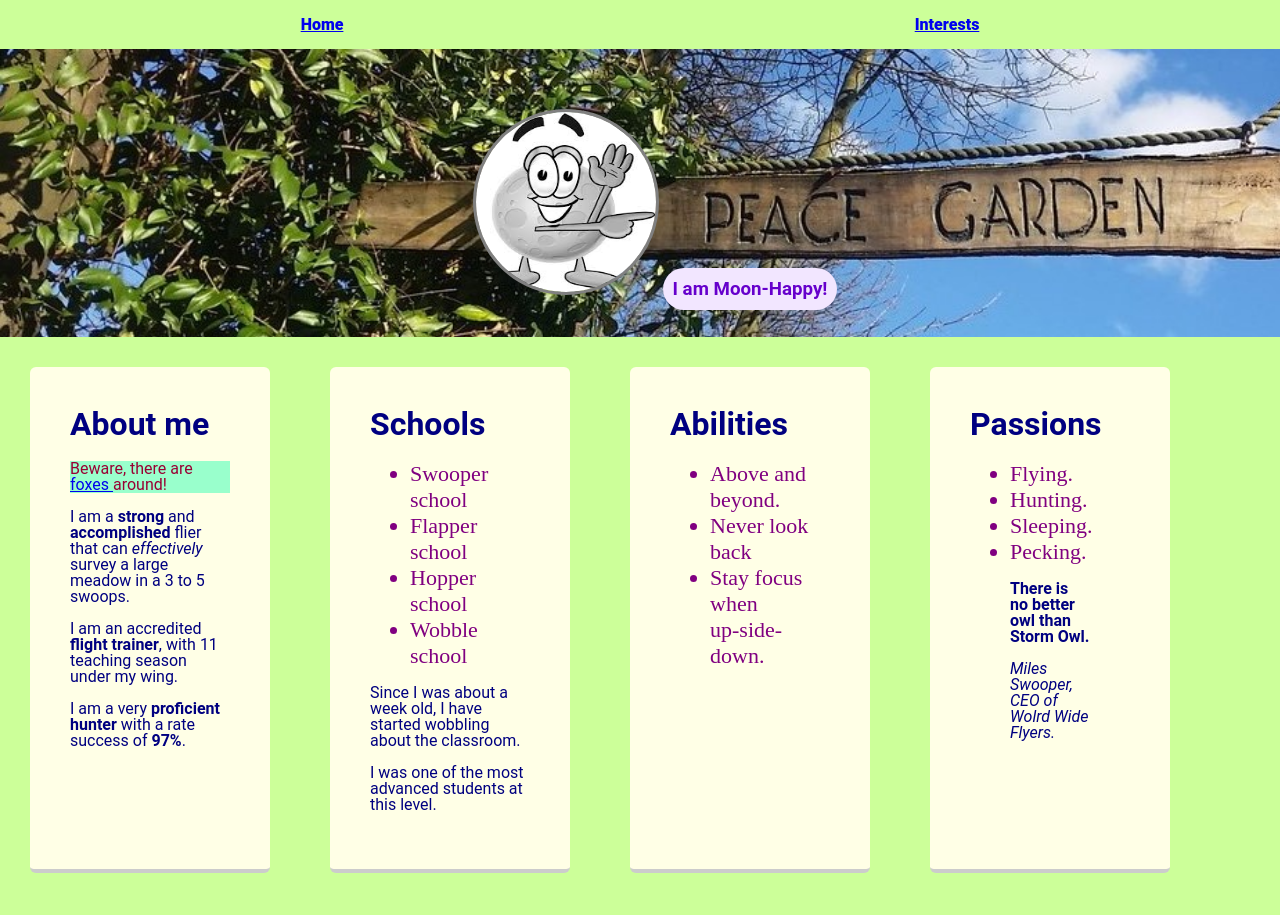
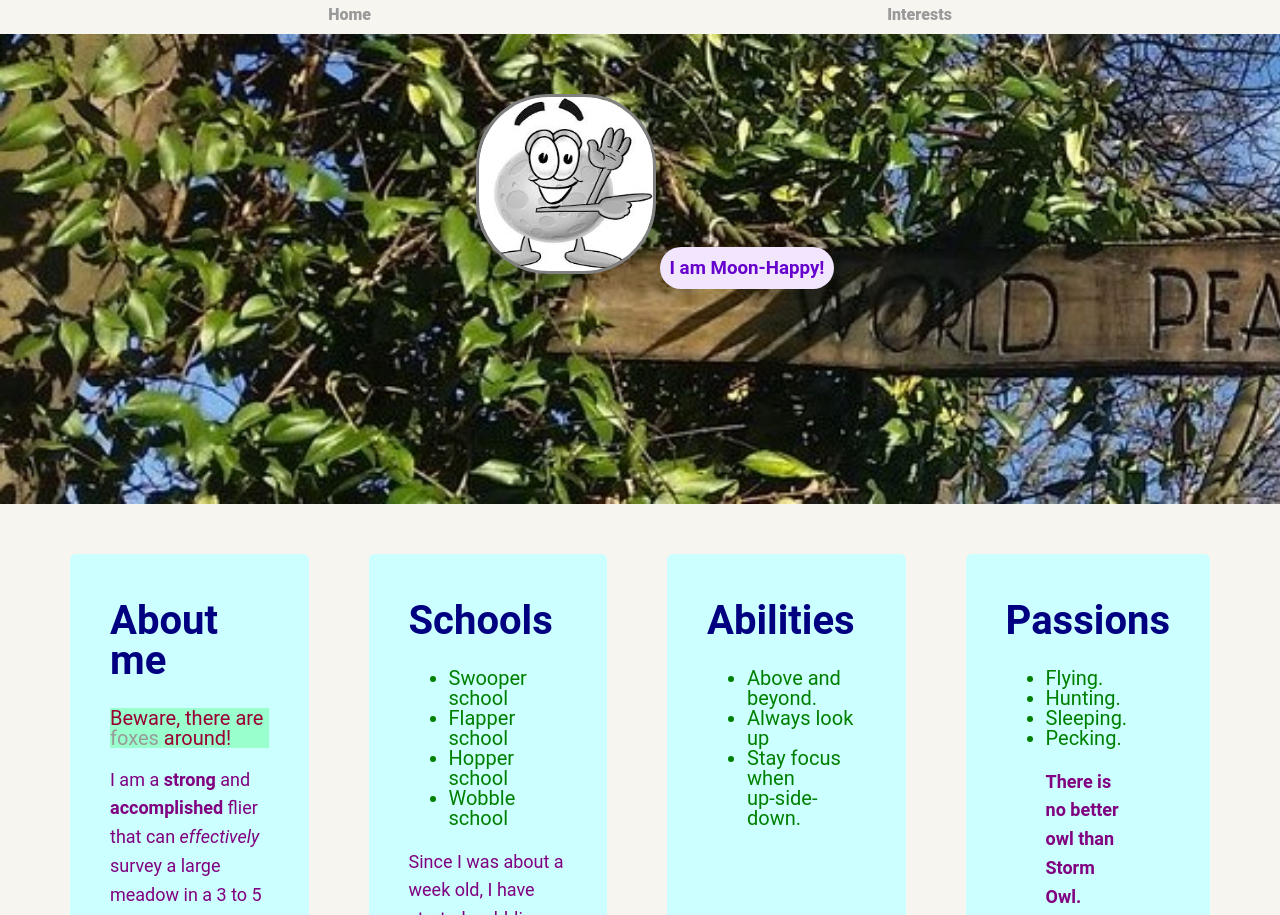
Before and after one commit to frontwebdev9/techdegree-project-1, a plain HTML site: page experience.html in a window 1280 px wide. Shown: the top 915 px of the page. Drawn offline with Linux system fonts and the light colour scheme; a web font is replaced by a local one.

Commit message:
all style in styles.css

```diff
--- a/experience.html
+++ b/experience.html
@@ -3,24 +3,24 @@
 <html lang="en">
   <head>
     <title>Experience</title>
-    <link rel="stylesheet" href="./experience.css">
-    <link rel="stylesheet" href="./interests.css">
+    <link rel="stylesheet" href="./styles.css">
+    <link rel="stylesheet" href="./styles.css">
     <link href="https://fonts.googleapis.com/css?family=Baloo+Thambi+2&display=swap" rel="stylesheet">
   </head>
 
   <body>
-<div class="main-nav">
+<nav>
         <ul class="nav">
           <li><a href="index.html">Home</a></li>
           <li><a href="interests.html">Interests</a></li>
         </ul>
-  <header>
+  <header class="experience">
         <img src="images/moon-happy.jpg" alt="drawing of happy moon" class="my-image">
         <h3>I am Moon-Happy!</h3>
   </header>
-</div>
+</nav>
 <main class="flex">
-  <div class="card">
+  <div class="categ">
     <h1>About me</h1>
         <div class="warning">Beware, there are <a href="images/cute-fox.jpg">foxes </a> around! </div>
       <p>I am a <b> strong </b>and <b>accomplished </b> flier that can <em>effectively</em> survey a large meadow in a 3 to 5 swoops.</p>
@@ -28,7 +28,7 @@
       <p>I am a very <b>proficient hunter</b> with a rate success of <b>97%</b>.</p>
   </div>
 
-  <div class="card">
+  <div class="categ">
       <h1>Schools</h1>
         <ul>
           <li>Swooper school</li>
@@ -40,17 +40,17 @@
         <p>I was one of the most advanced students at this level.</p>
     </div>
 
-    <div class="card">
+    <div class="categ">
       <h1> Abilities</h1>
           <ul>
             <li>Above and beyond.</li>
-            <li>Never look back</li>
+            <li>Always look up</li>
             <li>Stay focus when <br>
                up-side-down.</li>
            </ul>
       </div>
 
-      <div class="card">
+      <div class="categ">
         <h1> Passions</h1>
           <ul>
             <li>Flying.</li>
@@ -58,7 +58,7 @@
             <li>Sleeping.</li>
             <li>Pecking.</li>
           </ul>
-          <blockquote>
+          <blockquote class="q">
             <p><strong>There is no better owl than Storm Owl.</strong></p>
             <p><em>Miles Swooper, CEO of Wolrd Wide Flyers.</em></p>
           </blockquote>
--- a/styles.css
+++ b/styles.css
@@ -190,16 +190,15 @@ a.social:hover {
     padding: 0 30px;
   }
 
-  main {
+main {
     padding-top: 20px;
   }
 
-  main p {
+main p {
     line-height: 1.6em;
     color: #333300;
   }
-
-  footer {
+footer {
     font-size: 1.3em;
     max-width: 1200px;
     margin: 40px auto;
@@ -226,3 +225,60 @@ mark {
   color: blue;
   padding: 50px;
 }
+.experience {
+  background: url(images/garden-of-peace1.jpg);
+  background-size: cover;
+  overflow: hidden;
+  padding-top: 60px;
+  transition: all 1s;
+}
+.my-image {
+  width: 180px;
+  height: 180px;
+  border-radius: 40%;
+  border: 3px solid grey;
+  margin-left: 30px;
+  transition: all .10s;
+}
+.my-image:hover {
+  transform: scale(1.2) rotate(360deg);
+}
+h3 {
+  background-color: #f2e6ff;
+  color: #6600cc;
+  padding: 10px;
+  border-radius: 50px;
+  display: inline;
+  margin: 10px auto;
+}
+h1 {
+  color: navy;
+  font: bold;
+}
+.categ {
+  margin: 30px;
+  color: green;
+  font-size: 20px;
+  padding: 20px 40px 40px;
+  max-width: 1200px;
+  width: 1000px;
+  text-align: left;
+  background: #ccffff;
+  border-bottom: 4px solid #ccc;
+  border-radius: 6px;
+  transition: all .5s;
+  line-height: 1;
+}
+.categ:hover {
+  transform: rotate(10deg);
+}
+.categ p {
+  color: purple;
+  font-size: 18px;
+}
+div.warning {
+  color: #990033;
+  background-color: #99ffcc;
+  font: italic bold 24px;
+  margin: 0;
+  }
```
Also changed, not shown: interests.html (+2 -2 lines).
